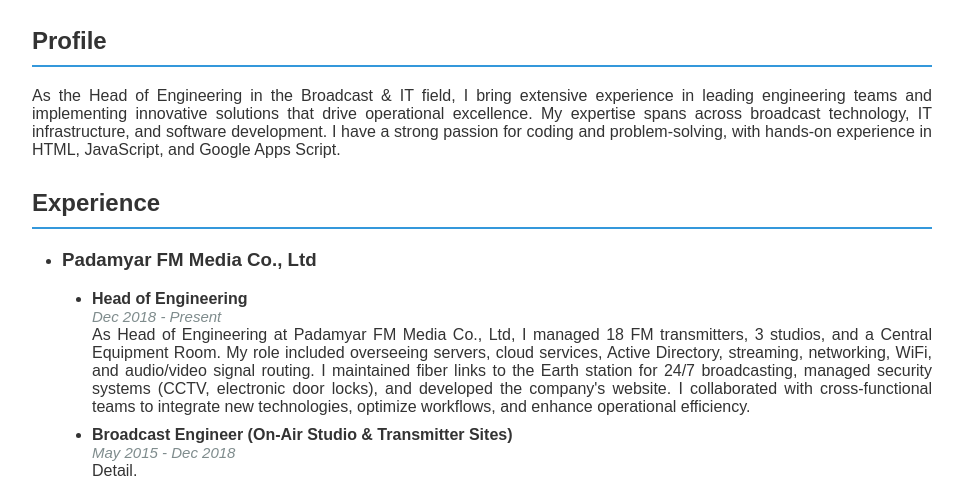
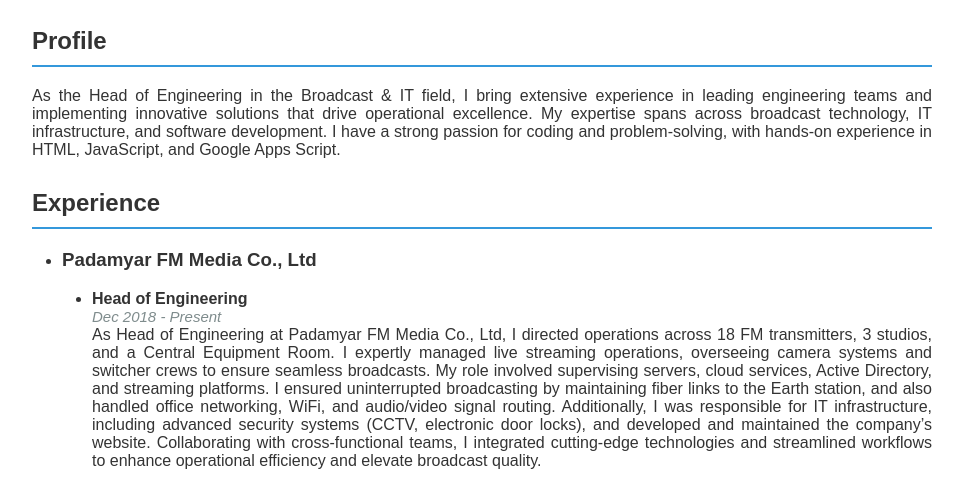
Before and after one commit to yehtutbo/yehtutbo.github.io, a plain HTML site: page resume/index.html in a window 1280 px wide. Shown: the part 332-809 px from the top of the page, without its empty margins (158-1121 px from the left). Drawn offline with Linux system fonts and the light colour scheme.

Commit message:
Update index.html

```diff
--- a/resume/index.html
+++ b/resume/index.html
@@ -113,7 +113,7 @@
 						<li>
 							<p><strong>Head of Engineering</strong></p>
 							<i>Dec 2018 - Present</i>
-							<p>As Head of Engineering at Padamyar FM Media Co., Ltd, I managed 18 FM transmitters, 3 studios, and a Central Equipment Room. My role included overseeing servers, cloud services, Active Directory, streaming, networking, WiFi, and audio/video signal routing. I maintained fiber links to the Earth station for 24/7 broadcasting, managed security systems (CCTV, electronic door locks), and developed the company's website. I collaborated with cross-functional teams to integrate new technologies, optimize workflows, and enhance operational efficiency.</p>
+							<p>As Head of Engineering at Padamyar FM Media Co., Ltd, I directed operations across 18 FM transmitters, 3 studios, and a Central Equipment Room. I expertly managed live streaming operations, overseeing camera systems and switcher crews to ensure seamless broadcasts. My role involved supervising servers, cloud services, Active Directory, and streaming platforms. I ensured uninterrupted broadcasting by maintaining fiber links to the Earth station, and also handled office networking, WiFi, and audio/video signal routing. Additionally, I was responsible for IT infrastructure, including advanced security systems (CCTV, electronic door locks), and developed and maintained the company’s website. Collaborating with cross-functional teams, I integrated cutting-edge technologies and streamlined workflows to enhance operational efficiency and elevate broadcast quality.</p>
 						</li>
 						<li>
 							<p><strong>Broadcast Engineer (On-Air Studio & Transmitter Sites)</strong></p>
```
